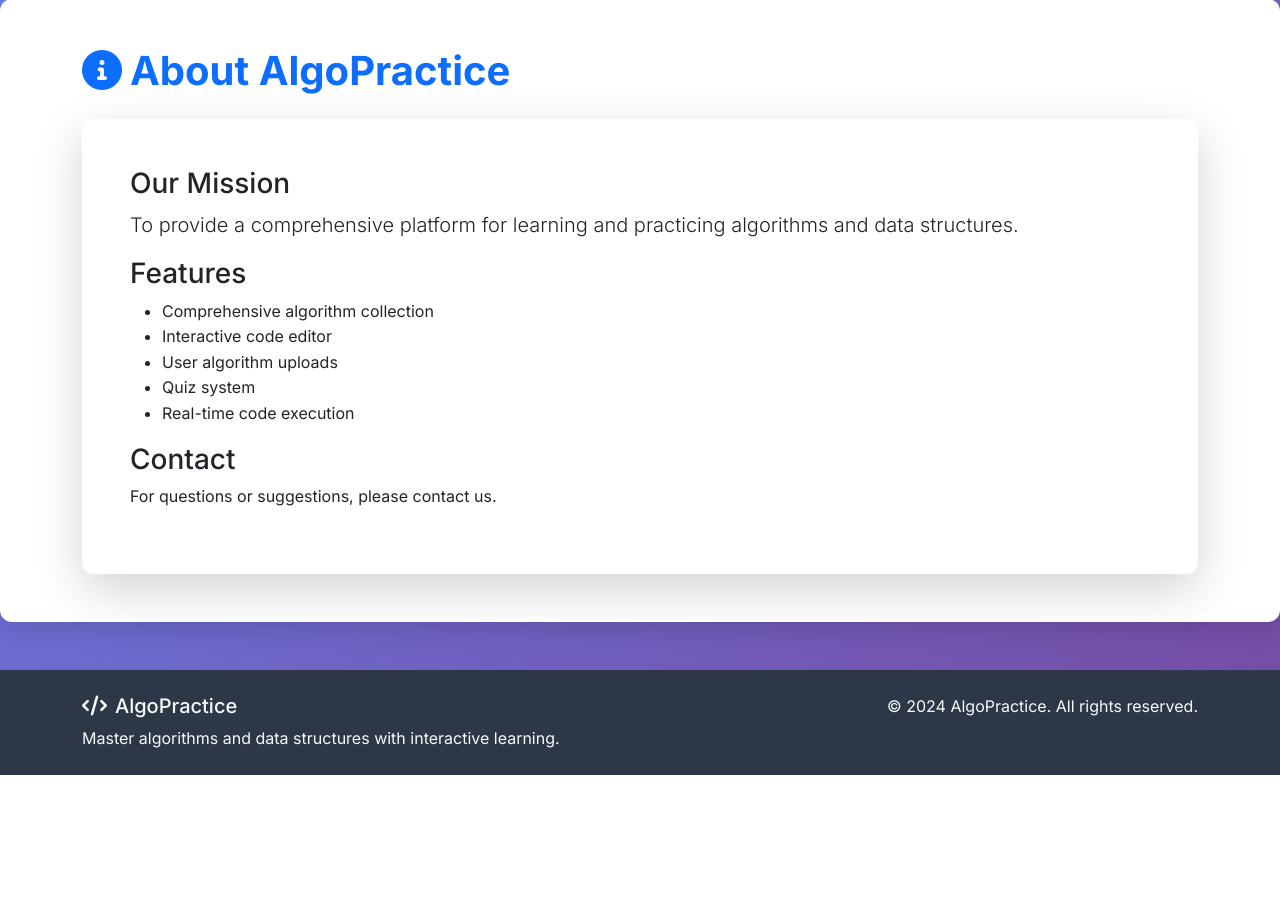
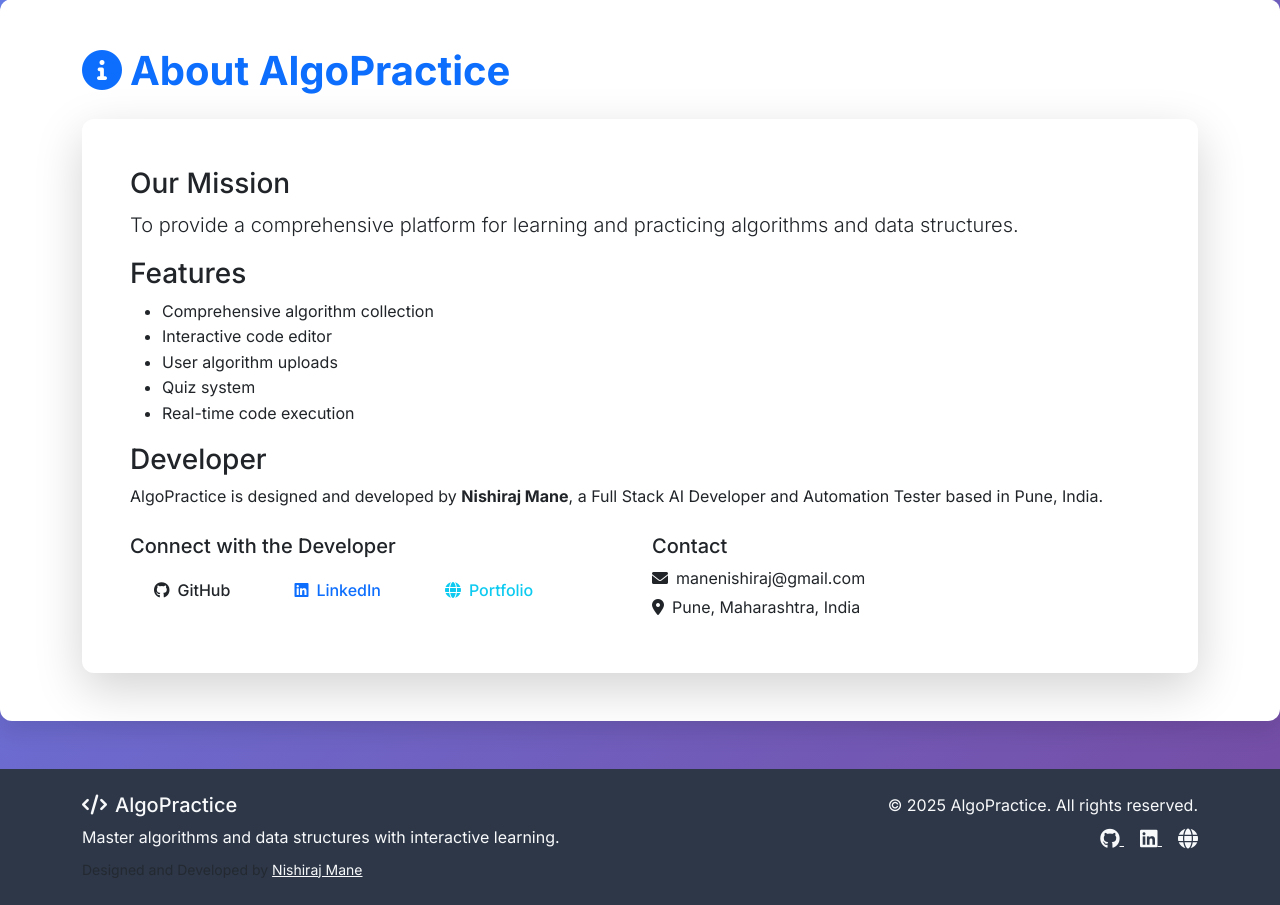
Before and after one commit to nishirajmane/AlgoPractice, a Flask app: page /about in a window 1280 px wide. Shown: the part 113-1018 px from the top of the page. Before the commit the page ends 888 px from the top, so only its background shows below. Run offline with Flask 3, Linux system fonts and the light colour scheme; some libraries are stand-ins or nearby versions.

Commit message:
Add developer information: Nishiraj Mane contact details, links, and update year to 2025

```diff
--- a/templates/about.html
+++ b/templates/about.html
@@ -24,8 +24,33 @@
                         <li>Real-time code execution</li>
                     </ul>
 
-                    <h3>Contact</h3>
-                    <p>For questions or suggestions, please contact us.</p>
+                    <h3>Developer</h3>
+                    <p>AlgoPractice is designed and developed by <strong>Nishiraj Mane</strong>, a Full Stack AI
+                        Developer and Automation Tester based in Pune, India.</p>
+
+                    <div class="row mt-4">
+                        <div class="col-md-6">
+                            <h5>Connect with the Developer</h5>
+                            <div class="d-flex gap-3">
+                                <a href="https://github.com/nishirajmane" class="btn btn-outline-dark" target="_blank">
+                                    <i class="fab fa-github me-2"></i>GitHub
+                                </a>
+                                <a href="https://www.linkedin.com/in/nishiraj-mane/" class="btn btn-outline-primary"
+                                    target="_blank">
+                                    <i class="fab fa-linkedin me-2"></i>LinkedIn
+                                </a>
+                                <a href="https://nishirajmaneai.netlify.app/" class="btn btn-outline-info"
+                                    target="_blank">
+                                    <i class="fas fa-globe me-2"></i>Portfolio
+                                </a>
+                            </div>
+                        </div>
+                        <div class="col-md-6">
+                            <h5>Contact</h5>
+                            <p class="mb-1"><i class="fas fa-envelope me-2"></i>manenishiraj@gmail.com</p>
+                            <p class="mb-1"><i class="fas fa-map-marker-alt me-2"></i>Pune, Maharashtra, India</p>
+                        </div>
+                    </div>
                 </div>
             </div>
         </div>
--- a/templates/base.html
+++ b/templates/base.html
@@ -129,9 +129,23 @@
                 <div class="col-md-6">
                     <h5><i class="fas fa-code me-2"></i>AlgoPractice</h5>
                     <p class="mb-0">Master algorithms and data structures with interactive learning.</p>
+                    <p class="mb-0 small text-muted mt-2">Designed and Developed by <a
+                            href="https://nishirajmaneai.netlify.app/" class="text-light" target="_blank">Nishiraj
+                            Mane</a></p>
                 </div>
                 <div class="col-md-6 text-md-end">
-                    <p class="mb-0">&copy; 2024 AlgoPractice. All rights reserved.</p>
+                    <p class="mb-0">&copy; 2025 AlgoPractice. All rights reserved.</p>
+                    <div class="mt-2">
+                        <a href="https://github.com/nishirajmane" class="text-light me-3" target="_blank">
+                            <i class="fab fa-github fa-lg"></i>
+                        </a>
+                        <a href="https://www.linkedin.com/in/nishiraj-mane/" class="text-light me-3" target="_blank">
+                            <i class="fab fa-linkedin fa-lg"></i>
+                        </a>
+                        <a href="https://nishirajmaneai.netlify.app/" class="text-light" target="_blank">
+                            <i class="fas fa-globe fa-lg"></i>
+                        </a>
+                    </div>
                 </div>
             </div>
         </div>
```
Also changed, not shown: requirements.txt (+7 -0 lines), README.md.
